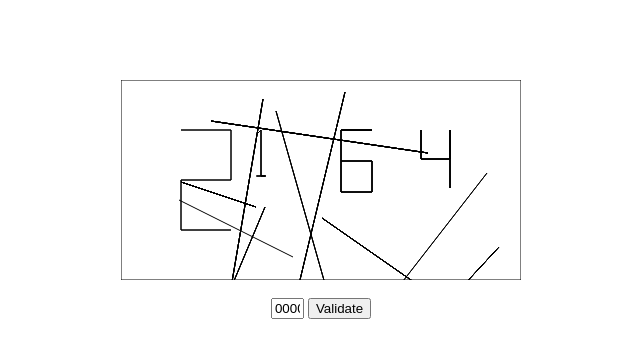
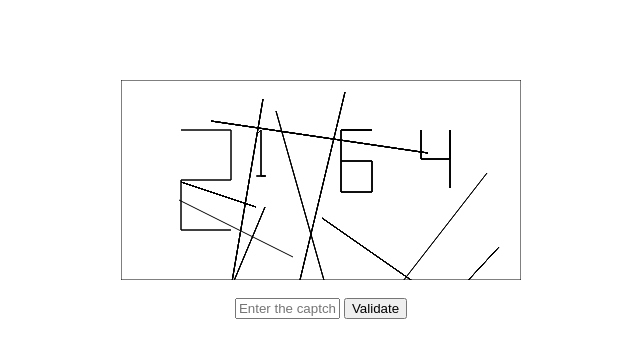
Before and after one commit to sauravtom/captcha.js, a plain HTML site: page main.html in a window 1280 px wide. Shown: the whole page, without its empty margins (319-959 px from the left). Drawn offline with Linux system fonts and the light colour scheme.

Commit message:
added placeholder to input text field

```diff
--- a/main.html
+++ b/main.html
@@ -6,7 +6,7 @@
 
 <div align="center"><br><br><br><br>
 	<canvas id ="draw" width="400" height="200" align='center'></canvas><br><br>
-	<input type="text" id="input" size="1" value="0000"></input>
+	<input type="text" id="input" size="10" placeholder="Enter the captcha"></input>
 	<button onclick="validate()">Validate</button>
 </div>
 
```
